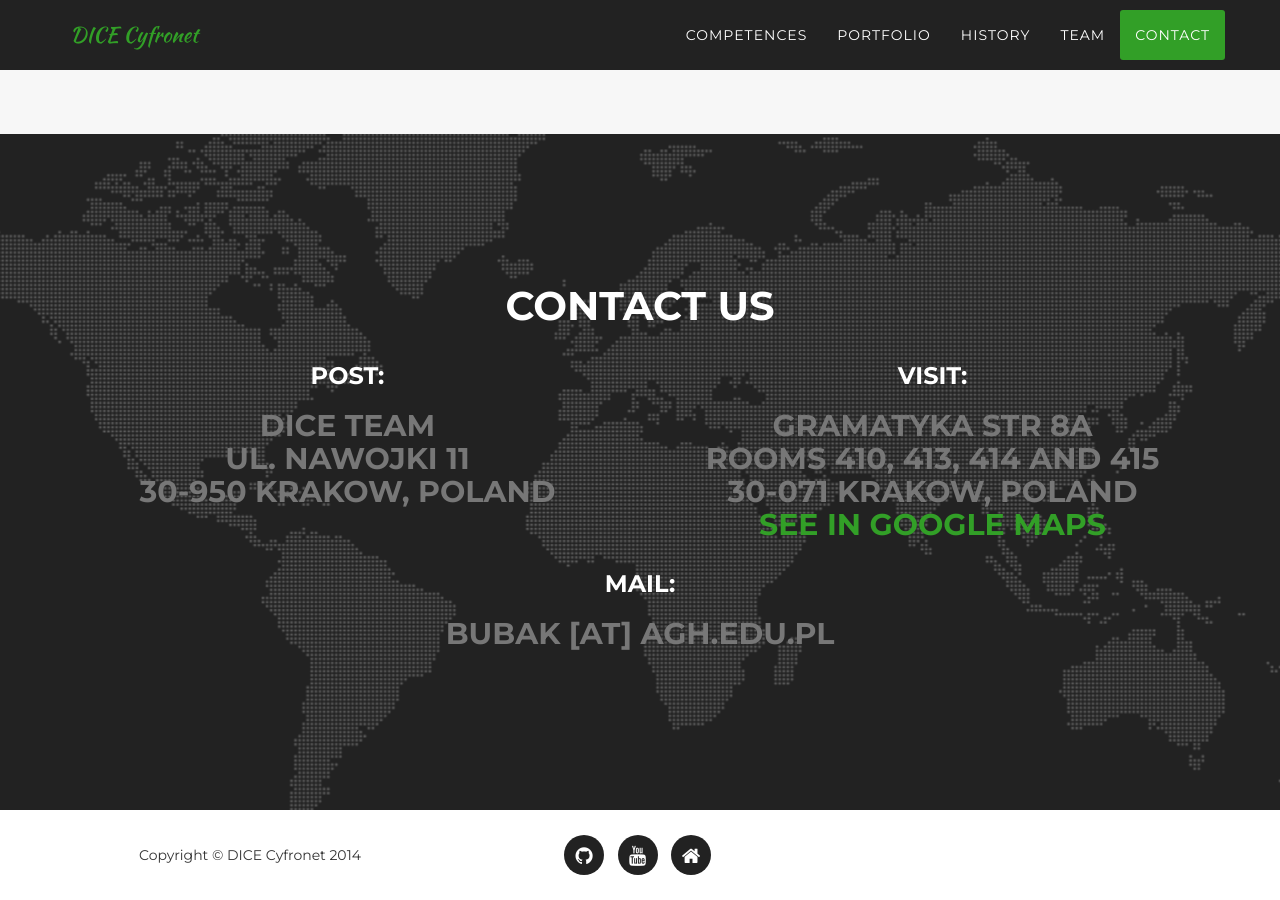
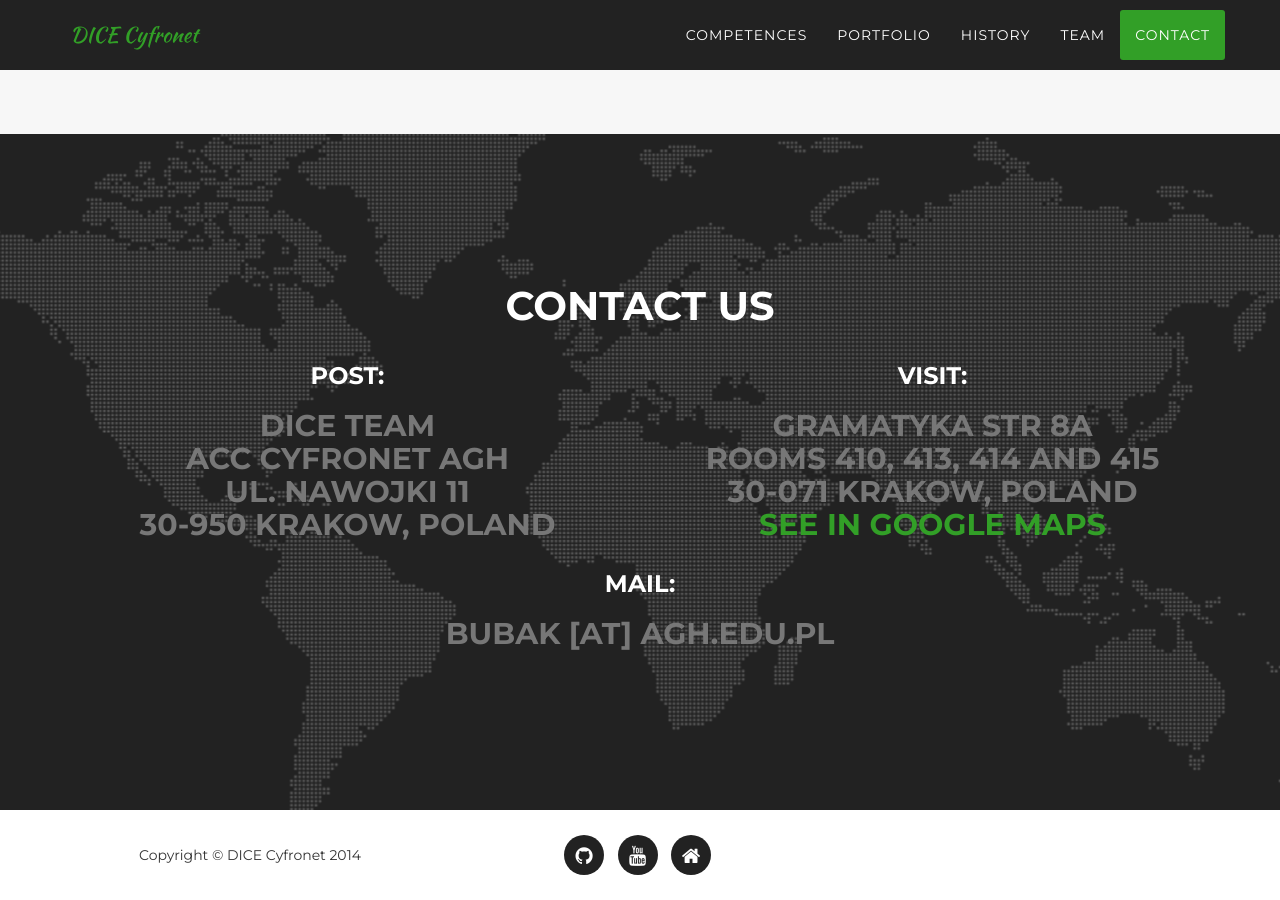
Before and after one commit to dice-cyfronet/dice-cyfronet.github.io-old, a Jekyll site: the page built from index.html, in a window 1280 px wide and 900 px high, scrolled down 10527 px. Built offline with Jekyll 4.4.1, drawn with Linux system fonts in a browser that asks for light colours; nearby versions of some CDN libraries; some web fonts are replaced.

Commit message:
better post address

```diff
--- a/_includes/contact.html
+++ b/_includes/contact.html
@@ -8,6 +8,7 @@
             <h3 class="section-heading">post:</h3>
             <h2 class="section-subheading text-muted">
               DICE team<br/>
+              ACC Cyfronet AGH<br/>
               ul. Nawojki 11<br/>
               30-950 Krakow, Poland
             </h2>
```
